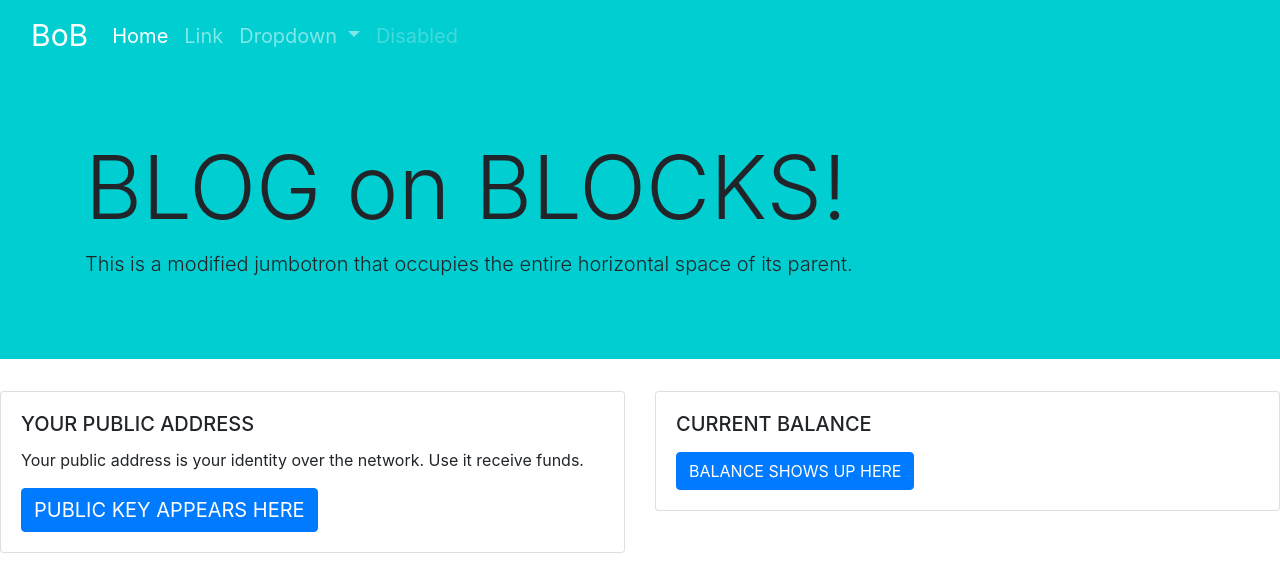
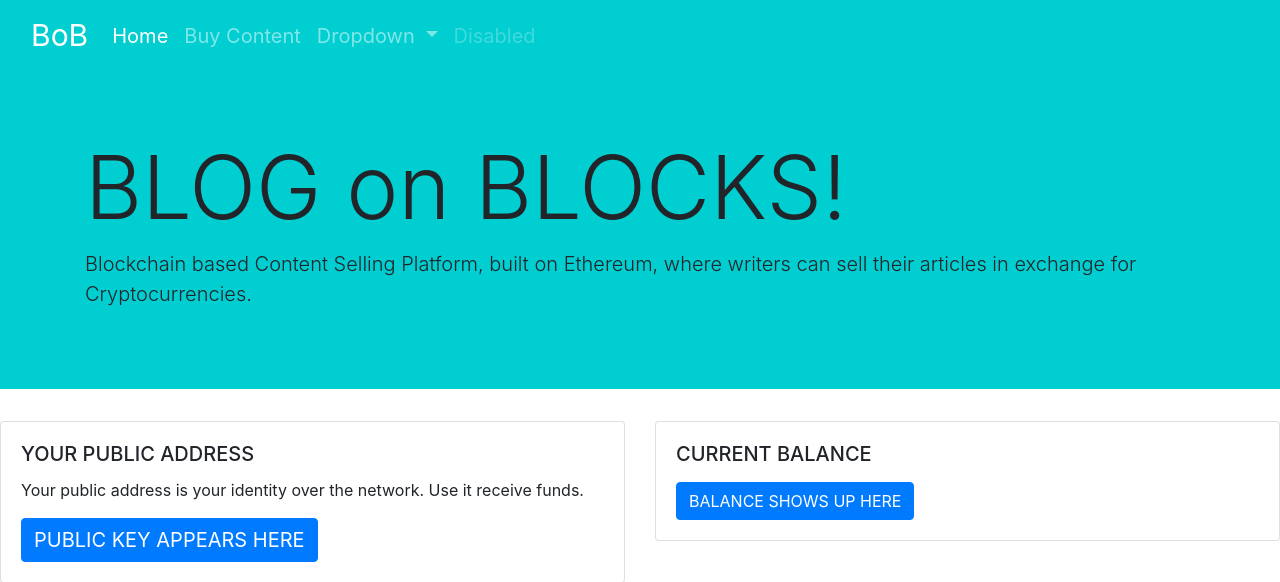
Before and after one commit to JayabalM/Blog_on_Blocks, a Django app: page / in a window 1280 px wide. Shown: the top 582 px of the page. Run offline with Django 3.2, Linux system fonts and the light colour scheme; some libraries are stand-ins or nearby versions.

Commit message:
updated frontend part

```diff
--- a/main_app/templates/main_app/index.html
+++ b/main_app/templates/main_app/index.html
@@ -21,10 +21,10 @@
           <div class="collapse navbar-collapse" id="navbarSupportedContent">
             <ul class="navbar-nav mr-auto">
               <li class="nav-item active">
-                <a class="nav-link" href="#">Home <span class="sr-only">(current)</span></a>
+                <a class="nav-link" href="{% url 'connect' %}">Home <span class="sr-only">(current)</span></a>
               </li>
               <li class="nav-item">
-                <a class="nav-link" href="#">Link</a>
+                <a class="nav-link" href="#">Buy Content</a>
               </li>
               <li class="nav-item dropdown">
                 <a class="nav-link dropdown-toggle" href="#" id="navbarDropdown" role="button" data-toggle="dropdown" aria-haspopup="true" aria-expanded="false">
@@ -47,7 +47,7 @@
     <div class="jumbotron jumbotron-fluid" style="background:DarkTurquoise;">
       <div class="container">
         <h1 class="display-2">BLOG on BLOCKS!</h1>
-        <p class="lead">This is a modified jumbotron that occupies the entire horizontal space of its parent.</p>
+        <p class="lead">Blockchain based Content Selling Platform, built on Ethereum, where writers can sell their articles in exchange for Cryptocurrencies.
       </div>
     </div>
 <div class="row d-flex justify-content-between">
--- a/main_app/templates/main_app/index_nav.html
+++ b/main_app/templates/main_app/index_nav.html
@@ -14,7 +14,7 @@
   <body >
       <nav class="navbar navbar-expand-lg navbar-dark navbar-inverse" style="background-color: #00CED1; ">
           <div class="container">
-          <a class="navbar-brand" href="#">Navbar</a>
+          <a class="navbar-brand" href="{% url 'connect' %}">BOB</a>
           <button class="navbar-toggler" type="button" data-toggle="collapse" data-target="#navbarSupportedContent" aria-controls="navbarSupportedContent" aria-expanded="false" aria-label="Toggle navigation">
             <span class="navbar-toggler-icon"></span>
           </button>
@@ -22,10 +22,10 @@
           <div class="collapse navbar-collapse" id="navbarSupportedContent">
             <ul class="navbar-nav mr-auto">
               <li class="nav-item active">
-                <a class="nav-link" href="#">Home <span class="sr-only">(current)</span></a>
+                <a class="nav-link" href="{% url 'connect' %}">Home <span class="sr-only">(current)</span></a>
               </li>
               <li class="nav-item">
-                <a class="nav-link" href="#">Link</a>
+                <a class="nav-link" href="#">Buy Content</a>
               </li>
               <li class="nav-item dropdown">
                 <a class="nav-link dropdown-toggle" href="#" id="navbarDropdown" role="button" data-toggle="dropdown" aria-haspopup="true" aria-expanded="false">
```
Also changed, not shown: main_app/templates/main_app/payment.html (+6 -3 lines), main_app/templates/main_app/posts.html (+6 -2 lines).
